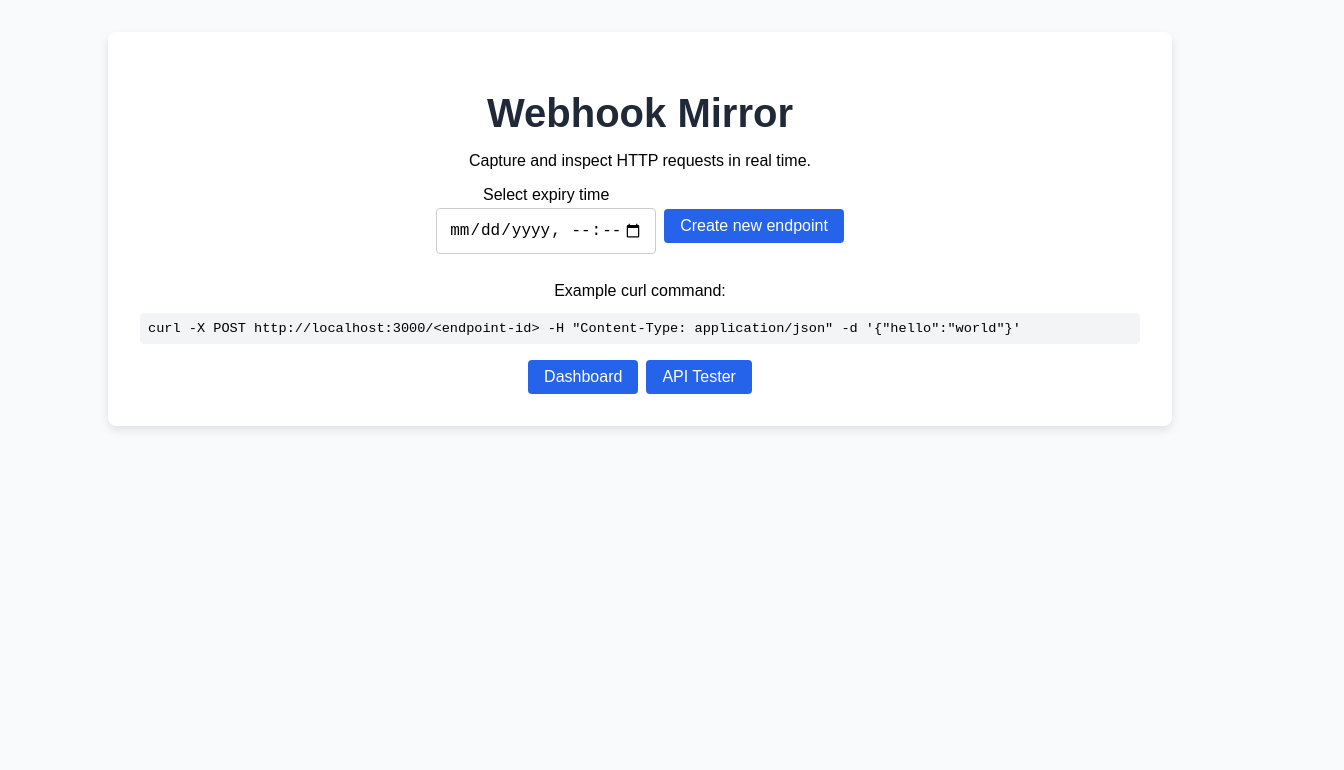
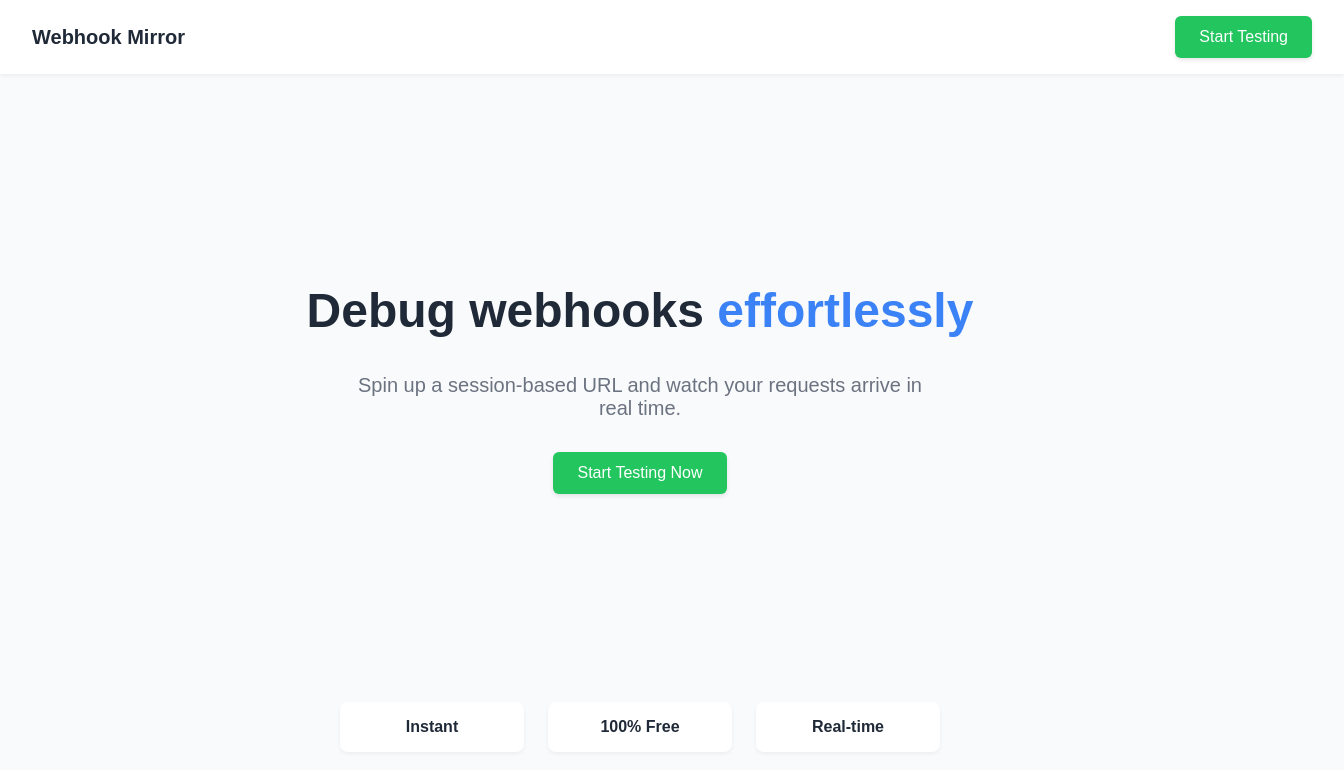
Before and after one commit to Ritwik-Shandilya/WebhookMirror, a React (Vite) app in the folder frontend/: page / in a window 1280 px wide. Shown: the top 770 px of the page, 1344 px wide, since content can reach past the window. Built offline with nearby package versions, Linux system fonts and the light colour scheme.

Commit message:
Use new Home page as landing

```diff
--- a/frontend/src/main.tsx
+++ b/frontend/src/main.tsx
@@ -1,7 +1,7 @@
 import React from 'react';
 import ReactDOM from 'react-dom/client';
 import { BrowserRouter, Routes, Route } from 'react-router-dom';
-import LandingPage from './pages/LandingPage';
+import Home from './pages/Home';
 import DashboardPage from './pages/DashboardPage';
 import WebhookPage from './pages/WebhookPage';
 import ApiTesterPage from './pages/ApiTesterPage';
@@ -12,7 +12,7 @@
 const App = () => (
   <BrowserRouter>
     <Routes>
-      <Route path="/" element={<LandingPage />} />
+      <Route path="/" element={<Home />} />
       <Route path="/dashboard" element={<DashboardPage />} />
       <Route path="/webhook" element={<WebhookPage />} />
       <Route path="/api-test" element={<ApiTesterPage />} />
```
Also changed, not shown: frontend/src/pages/Home.tsx (renamed from frontend/src/pages/Home.jsx).
